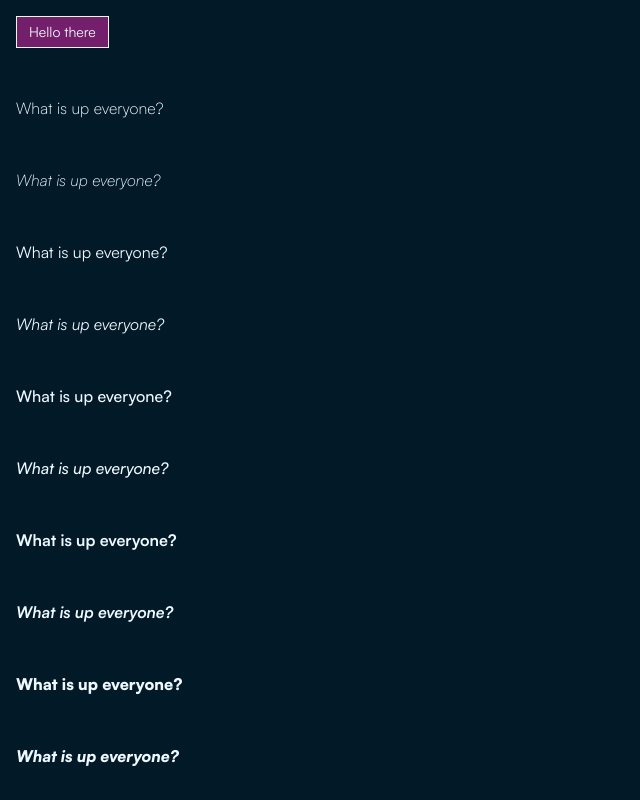
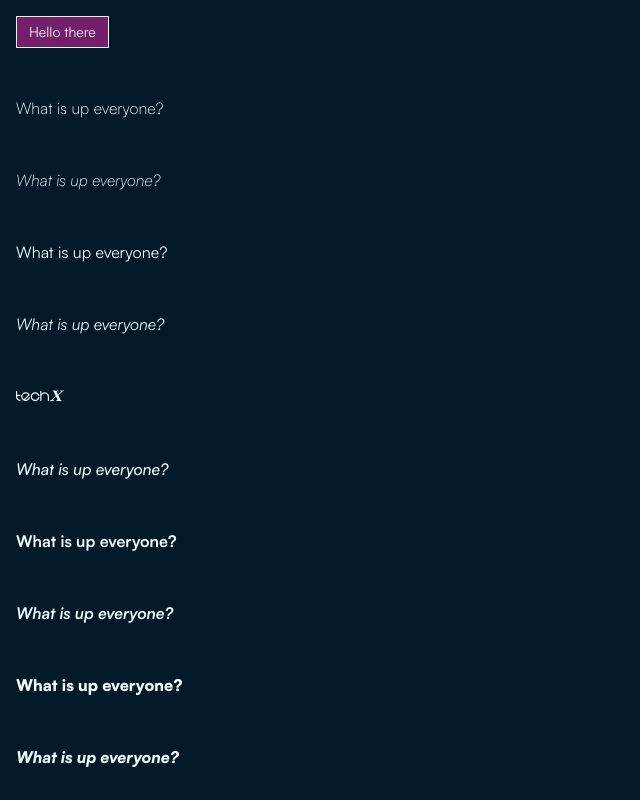
Before and after one commit to The-TechX-Society/website, a Next.js app: page /test in a window 1280 px wide. Shown: the top 800 px of the page, without its empty margins (0-640 px from the left). Built offline with nearby package versions, Linux system fonts and the light colour scheme.

Commit message:
[feature] colonius doesn't have a capital T and now I'm annoyed what

```diff
--- a/app/globals.css
+++ b/app/globals.css
@@ -27,6 +27,14 @@
     }
 }
 
+.font-garamond {
+    font-family: var(--font-garamond);
+}
+
+.font-colonius {
+    font-family: var(--font-colonius);
+}
+
 .root {
     isolation: isolate;
 }
--- a/app/layout.tsx
+++ b/app/layout.tsx
@@ -2,6 +2,7 @@
 
 // external
 import localFont from "next/font/local";
+import { EB_Garamond } from "next/font/google"
 import type { Metadata } from "next";
 
 // internal
@@ -28,7 +29,16 @@ const satoshi = localFont({
             style: "italic",
         },
     ],
-});
+    display: 'swap'
+},);
+
+const colonius = localFont({ src: "./fonts/BD-Colonius.woff2", variable: '--font-colonius', display: 'swap' })
+
+const garamond = EB_Garamond({
+    subsets: ['latin'],
+    variable: '--font-garamond',
+    display: 'swap',
+})
 
 export default function RootLayout({
     children,
@@ -37,7 +47,7 @@ export default function RootLayout({
 }>) {
     return (
         <html lang="en" suppressHydrationWarning>
-			<body className={`${satoshi.className} antialiased`}>
+            <body className={`${satoshi.className} ${garamond.variable} ${colonius.variable} antialiased`}>
                 <div className="root">{children}</div>
             </body>
         </html>
--- a/app/test/page.tsx
+++ b/app/test/page.tsx
@@ -24,7 +24,7 @@ export default function UITest() {
                 <i>What is up everyone?</i>
             </p>
 
-            <p style={{ fontWeight: 500 }}>What is up everyone?</p>
+            <p className="font-colonius">Tech<span className="font-garamond"><b><i>X</i></b></span></p>
             <p style={{ fontWeight: 500 }}>
                 <i>What is up everyone?</i>
             </p>
```
Also changed, not shown: app/fonts/BD-Colonius.woff2 (added), tailwind.config.ts (indentation only). Lines whose indentation alone changed are shown as unchanged.
